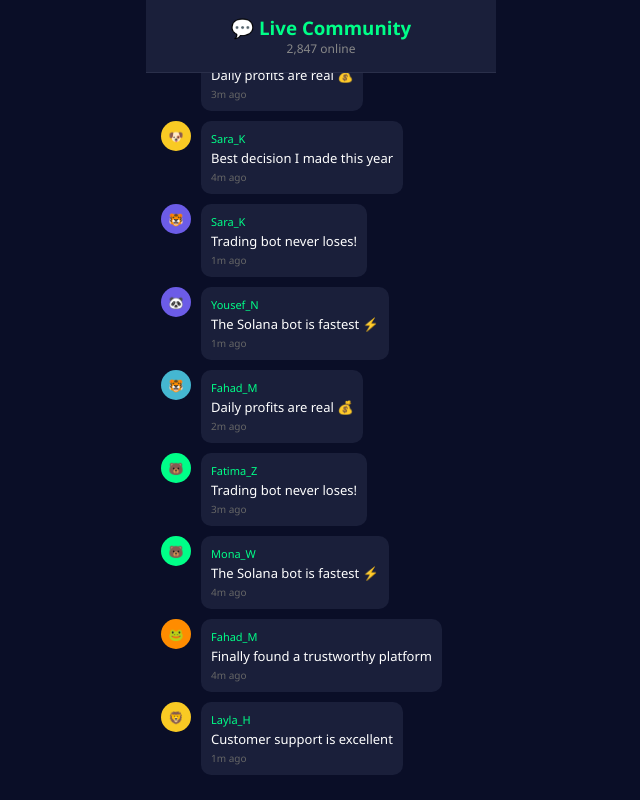
After one commit to yoseefbb103-ux/saqr-trade, a Flask app: template templates/chat.html in a window 1280 px wide. The commit adds this page. Shown: the whole page, without its empty margins (319-959 px from the left). Run offline with Flask 3, Linux system fonts and the light colour scheme; the template is opened without the code that fills it, so the values that code supplies are empty.

Commit message:
Add live chat widget

```diff
--- /dev/null
+++ b/templates/chat.html
@@ -0,0 +1,99 @@
+<!DOCTYPE html>
+<html lang="en">
+<head>
+<meta charset="UTF-8">
+<meta name="viewport" content="width=device-width, initial-scale=1.0">
+<title>Live Community - SAQR Trade AI</title>
+<style>
+*{margin:0;padding:0;box-sizing:border-box}
+body{font-family:'Segoe UI',sans-serif;background:#0a0e27;color:#fff}
+.chat-container{max-width:350px;margin:0 auto;height:100vh;display:flex;flex-direction:column}
+.chat-header{background:#1a1f3a;padding:15px;text-align:center;border-bottom:1px solid #2a2f4a}
+.chat-header h3{color:#00ff88}.online{color:#888;font-size:12px}
+.chat-messages{flex:1;overflow-y:auto;padding:15px}
+.msg{display:flex;align-items:start;margin:10px 0;gap:10px}
+.msg-avatar{width:30px;height:30px;border-radius:50%;display:flex;align-items:center;justify-content:center;font-size:12px}
+.msg-content{background:#1a1f3a;padding:10px;border-radius:10px;max-width:80%}
+.msg-name{font-size:11px;color:#00ff88;margin-bottom:3px}
+.msg-text{font-size:13px}.msg-time{font-size:10px;color:#666;margin-top:3px}
+</style>
+</head>
+<body>
+<div class="chat-container">
+<div class="chat-header">
+<h3>💬 Live Community</h3>
+<p class="online" id="onlineCount">2,847 online</p>
+</div>
+<div class="chat-messages" id="messages"></div>
+</div>
+
+<script>
+const names = ['Ahmed_S', 'Sara_K', 'Mohammed_R', 'Noura_A', 'Fahad_M', 'Layla_H', 'Omar_B', 'Aisha_Q', 'Khalid_T', 'Fatima_Z', 'Ali_J', 'Mona_W', 'Yousef_N', 'Reem_X'];
+const messages = [
+    'Just received my withdrawal! ✅',
+    'Best trading bot ever! 🚀',
+    'Made 0.5 ETH today 😍',
+    'The AI predictions are amazing',
+    'Deposited 2 ETH, already up 20%',
+    'This is legit guys 💯',
+    'Withdrew my profits in 5 minutes',
+    'Best platform for passive income',
+    'My 3rd cycle, consistent profits',
+    'SAQR Trade is the future 🔥',
+    'Just referred 5 friends, got bonus',
+    'Trading bot never loses!',
+    'Daily profits are real 💰',
+    'Finally found a trustworthy platform',
+    'Earning while I sleep 😴💸',
+    'The Solana bot is fastest ⚡',
+    'Started with 0.1 ETH, now at 1.5',
+    'Customer support is excellent',
+    'Verified withdrawals multiple times',
+    'Best decision I made this year'
+];
+
+const avatars = ['🦊','🐸','🐼','🐨','🦁','🐯','🐮','🐷','🐵','🐶','🐱','🐰','🐻','🐙'];
+const colors = ['#FF6B6B','#4ECDC4','#45B7D1','#F9CA24','#6C5CE7','#00FF88','#FF8C00','#E84393'];
+
+function addMessage() {
+    const name = names[Math.floor(Math.random() * names.length)];
+    const msg = messages[Math.floor(Math.random() * messages.length)];
+    const avatar = avatars[Math.floor(Math.random() * avatars.length)];
+    const color = colors[Math.floor(Math.random() * colors.length)];
+    const time = Math.floor(Math.random() * 5) + 1;
+
+    const div = document.createElement('div');
+    div.className = 'msg';
+    div.innerHTML = `
+        <div class="msg-avatar" style="background:${color}">${avatar}</div>
+        <div class="msg-content">
+            <div class="msg-name">${name}</div>
+            <div class="msg-text">${msg}</div>
+            <div class="msg-time">${time}m ago</div>
+        </div>
+    `;
+
+    const container = document.getElementById('messages');
+    container.appendChild(div);
+    container.scrollTop = container.scrollHeight;
+
+    if (container.children.length > 50) {
+        container.removeChild(container.firstChild);
+    }
+}
+
+setInterval(addMessage, Math.random() * 5000 + 3000);
+
+// تحديث عدد المتصلين
+setInterval(() => {
+    const count = 2800 + Math.floor(Math.random() * 100);
+    document.getElementById('onlineCount').textContent = count.toLocaleString() + ' online';
+}, 10000);
+
+// أول 10 رسائل سريعة
+for(let i=0; i<10; i++) {
+    setTimeout(() => addMessage(), i * 500);
+}
+</script>
+</body>
+</html>
```
Also changed, not shown: templates/index.html (+56 -3 lines).
